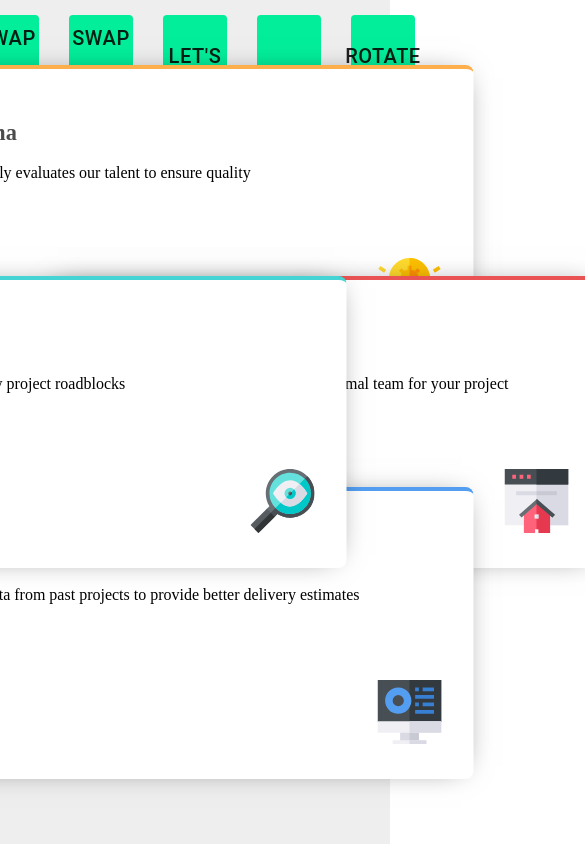
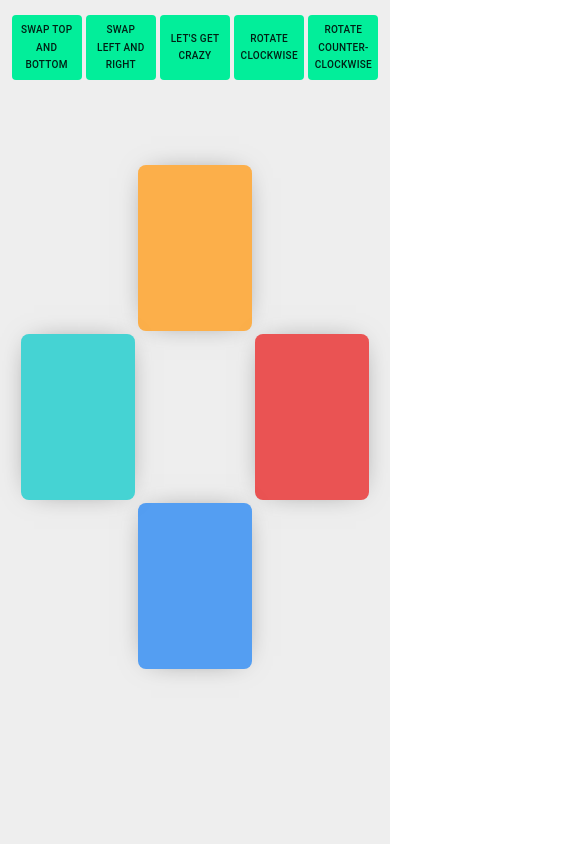
Before and after one commit to Shriever/Shuffle, a Gatsby site: page / in a window 390 px wide. Shown: the whole page, 585 px wide, since content can reach past the window. Built offline with nearby package versions, Linux system fonts and the light colour scheme; Gatsby itself is replaced by a stand-in of ours.

Commit message:
made responsive

```diff
--- a/src/pages/components/card/index.tsx
+++ b/src/pages/components/card/index.tsx
@@ -31,31 +31,47 @@ const useStyles = makeStyles((theme: Theme) => {
       borderTop: "4px solid",
       borderTopColor: (props: PropTypes) => matchColor(props),
       boxShadow: "0px 0px 28px -13px rgba(0, 0, 0, 0.6)",
-      height: "176px",
+      height: "20%",
       marginBottom: "2rem",
-      minWidth: 493,
+      width: "23%",
       padding: "2rem 2rem 5rem 2rem",
       position: "absolute",
       transform: "translate(-50%, -50%)",
       transition: "1s",
+      [theme.breakpoints.down("sm")]: {
+        backgroundColor: (props: PropTypes) => matchColor(props),
+        height: 50,
+        width: 50,
+      },
     },
     title: {
       opacity: 0.7,
       fontSize: "1.4em",
+      [theme.breakpoints.down("sm")]: {
+        display: "none",
+      },
     },
-    supervisor: {
-      borderTop: "rgba(82, 177, 207, 0.8) solid 0.3rem",
+    description: {
+      [theme.breakpoints.down("sm")]: {
+        display: "none",
+      },
     },
     icon: {
       float: "right",
       marginTop: 60,
+      [theme.breakpoints.down("lg")]: {
+        marginTop: 0
+      },
+      [theme.breakpoints.down("sm")]: {
+        display: "none",
+      },
     },
     top: {
       left: "50%",
       top: "25%",
     },
     right: {
-      left: "82.5%",
+      left: "80%",
       top: "50%",
     },
     bottom: {
@@ -63,7 +79,7 @@ const useStyles = makeStyles((theme: Theme) => {
       top: "75%",
     },
     left: {
-      left: "17.5%",
+      left: "20%",
       top: "50%",
     },
   });
@@ -88,7 +104,7 @@ const Card = (props: PropTypes) => {
   return (
     <div className={`${classes.root} ${determinePosition(position)}`}>
       <h2 className={classes.title}>{name}</h2>
-      <p className='card-text'>{description}</p>
+      <p className={classes.description}>{description}</p>
       <Image className={classes.icon} />
     </div>
   );
--- a/src/pages/index.tsx
+++ b/src/pages/index.tsx
@@ -1,5 +1,5 @@
 import React, { useState } from "react";
-import { makeStyles } from "@material-ui/core/styles";
+import { makeStyles, Theme } from "@material-ui/core/styles";
 import { Button } from "@material-ui/core";
 
 import KarmaIcon from "./../images/icon-karma.inline.svg";
@@ -36,7 +36,7 @@ const cards = [
   },
 ];
 
-const useStyles = makeStyles({
+const useStyles = makeStyles((theme: Theme) => ({
   "@global": {
     body: {
       margin: 0,
@@ -57,9 +57,15 @@ const useStyles = makeStyles({
   },
   btn: {
     backgroundColor: "#02ee9a",
-    fontSize: 20,
+    fontSize: 16,
     margin: "0 15px",
     transition: "0.5s",
+
+    [theme.breakpoints.down("sm")]: {
+      fontSize: 10,
+      margin: "0 2px",
+      width: "18%",
+    },
     "&:hover": {
       backgroundColor: "#02cbee",
     },
@@ -70,7 +76,11 @@ const useStyles = makeStyles({
       },
     },
   },
-});
+  cardsContainer: {
+    height: "80%",
+    position: "relative",
+  },
+}));
 
 const IndexPage = () => {
   const classes = useStyles();
@@ -96,9 +106,11 @@ const IndexPage = () => {
           );
         })}
       </div>
-      {cards.map((card, idx) => {
-        return <Card key={card.name} {...card} position={positions[idx]} />;
-      })}
+      <div className={classes.cardsContainer}>
+        {cards.map((card, idx) => {
+          return <Card key={card.name} {...card} position={positions[idx]} />;
+        })}
+      </div>
     </div>
   );
 };
```
